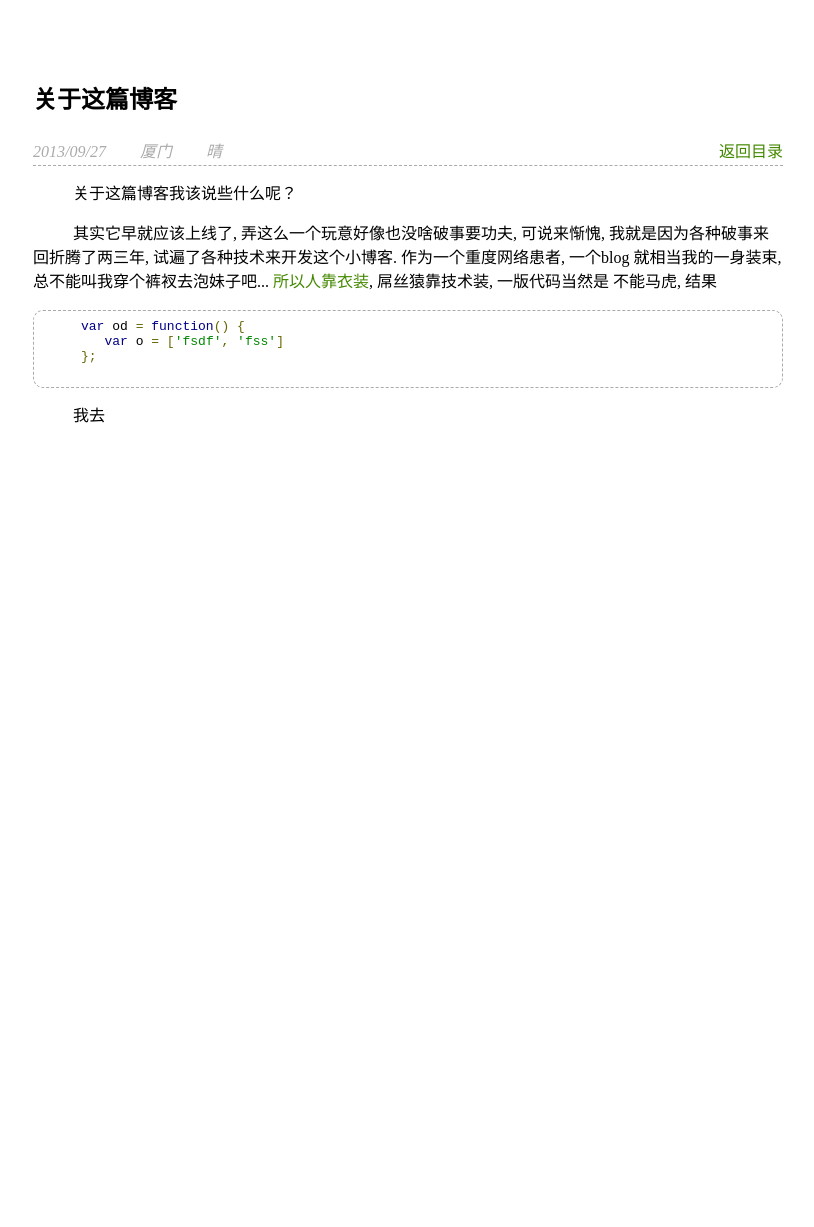
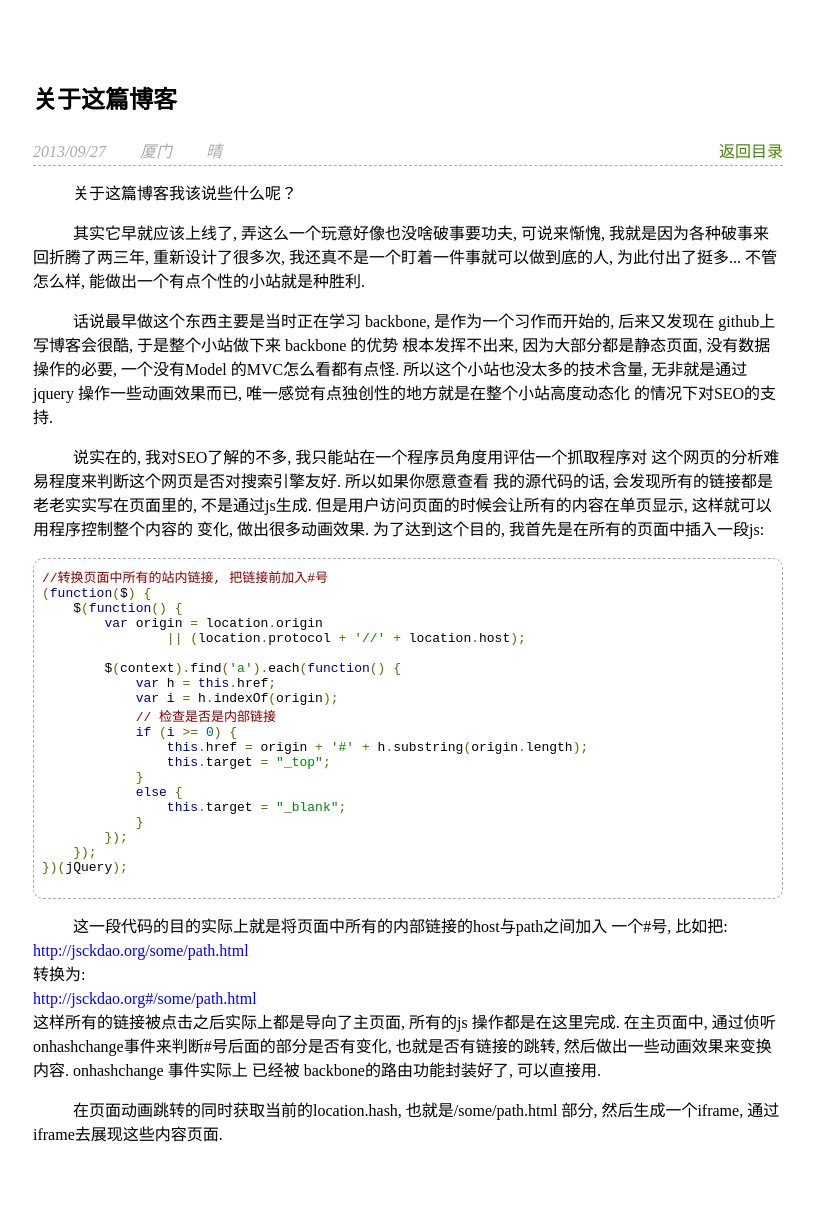
Before and after one commit to jsckdao/jsckdao.github.io, a Jekyll site: the page built from writting/craftsmen/about-this-blog.html, in a window 1280 px wide. Shown: the whole page, without its empty margins (95-909 px from the left). Built offline with Jekyll 4.4.1, drawn with Linux system fonts in a browser that asks for light colours; Markdown is read by kramdown in place of the engine named in the settings; before the commit the page ends 900 px from its top, so only the background shows below that.

Commit message:
完成一片文章

```diff
--- a/writting/craftsmen/about-this-blog.html
+++ b/writting/craftsmen/about-this-blog.html
@@ -9,14 +9,52 @@ keywords: javascript,js
 <div>
     <p>关于这篇博客我该说些什么呢？</p>
     <p>其实它早就应该上线了, 弄这么一个玩意好像也没啥破事要功夫,
-     可说来惭愧, 我就是因为各种破事来回折腾了两三年, 试遍了各种技术来开发这个小博客.
-     作为一个重度网络患者, 一个blog 就相当我的一身装束,
-     总不能叫我穿个裤衩去泡妹子吧... <a href="">所以人靠衣装</a>, 屌丝猿靠技术装, 一版代码当然是
-     不能马虎, 结果</p>
+     可说来惭愧, 我就是因为各种破事来回折腾了两三年, 重新设计了很多次,
+     我还真不是一个盯着一件事就可以做到底的人, 为此付出了挺多... 不管怎么样,
+     能做出一个有点个性的小站就是种胜利.</p>
+     <p>话说最早做这个东西主要是当时正在学习 backbone, 是作为一个习作而开始的,
+        后来又发现在 github上写博客会很酷, 于是整个小站做下来 backbone 的优势
+        根本发挥不出来, 因为大部分都是静态页面, 没有数据操作的必要, 一个没有Model
+        的MVC怎么看都有点怪. 所以这个小站也没太多的技术含量, 无非就是通过jquery
+        操作一些动画效果而已, 唯一感觉有点独创性的地方就是在整个小站高度动态化
+        的情况下对SEO的支持.</p>
+     <p>说实在的, 我对SEO了解的不多, 我只能站在一个程序员角度用评估一个抓取程序对
+        这个网页的分析难易程度来判断这个网页是否对搜索引擎友好. 所以如果你愿意查看
+        我的源代码的话, 会发现所有的链接都是老老实实写在页面里的, 不是通过js生成.
+        但是用户访问页面的时候会让所有的内容在单页显示, 这样就可以用程序控制整个内容的
+        变化, 做出很多动画效果. 为了达到这个目的, 我首先是在所有的页面中插入一段js:
      <pre class="prettyprint lang-javascript">
-     var od = function() {
-        var o = ['fsdf', 'fss']
-     };
+//转换页面中所有的站内链接, 把链接前加入#号
+(function($) {
+    $(function() {
+        var origin = location.origin
+                || (location.protocol + '//' + location.host);
+
+        $(context).find('a').each(function() {
+            var h = this.href;
+            var i = h.indexOf(origin);
+            // 检查是否是内部链接
+            if (i >= 0) {
+                this.href = origin + '#' + h.substring(origin.length);
+                this.target = "_top";
+            }
+            else {
+                this.target = "_blank";
+            }
+        });
+    });
+})(jQuery);
      </pre>
-     <p>我去</p>
+     <p>这一段代码的目的实际上就是将页面中所有的内部链接的host与path之间加入
+        一个#号, 比如把: <br />
+        <span style="color: blue;">http://jsckdao.org/some/path.html</span><br />
+        转换为: <br />
+        <span style="color: blue;">http://jsckdao.org#/some/path.html</span><br />
+        这样所有的链接被点击之后实际上都是导向了主页面, 所有的js 操作都是在这里完成.
+        在主页面中, 通过侦听 onhashchange事件来判断#号后面的部分是否有变化,
+        也就是否有链接的跳转, 然后做出一些动画效果来变换内容. onhashchange 事件实际上
+        已经被 backbone的路由功能封装好了, 可以直接用.
+    </p>
+    <p>在页面动画跳转的同时获取当前的location.hash, 也就是/some/path.html 部分,
+        然后生成一个iframe, 通过iframe去展现这些内容页面. </p>
 </div>
```
